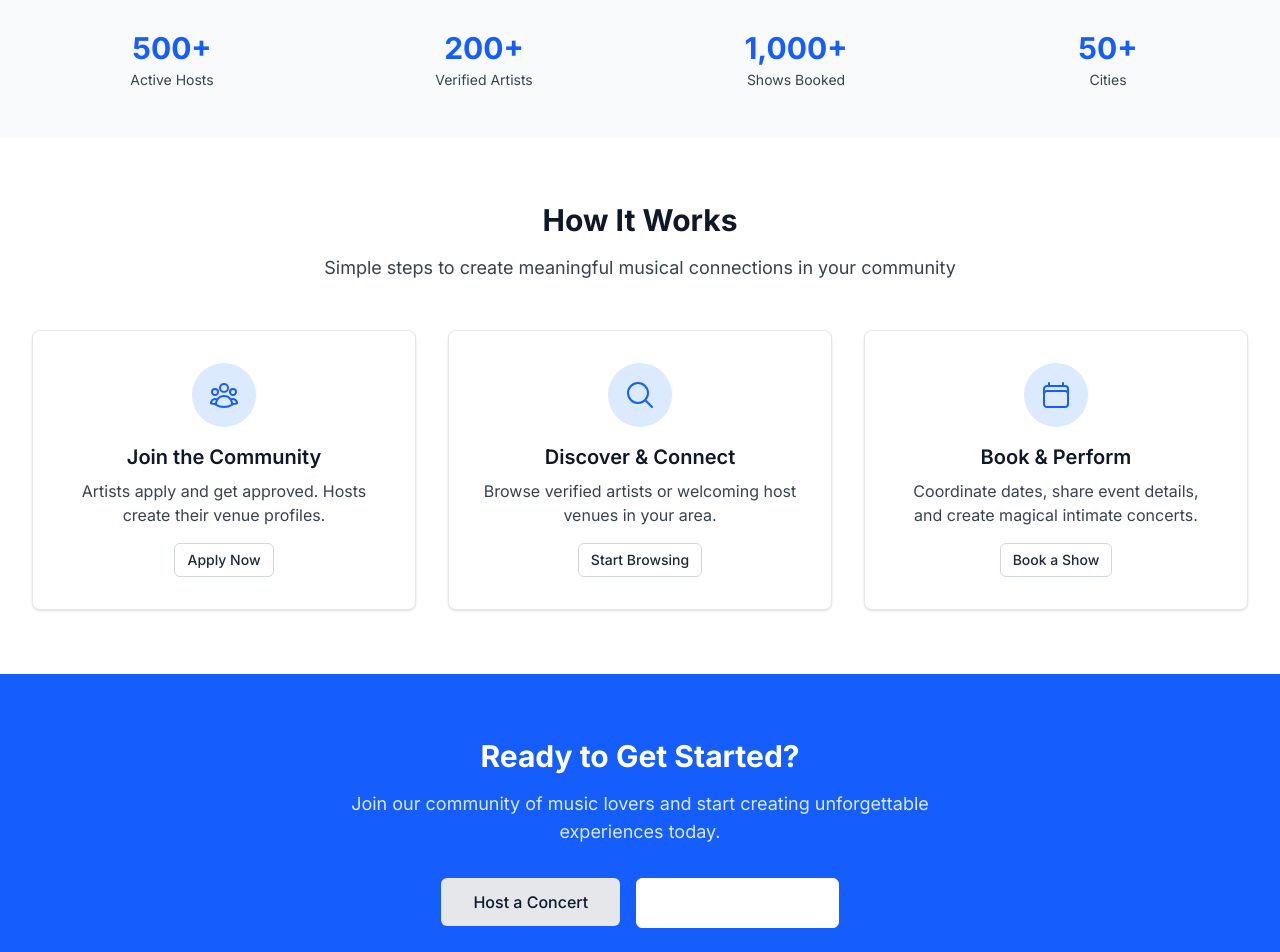
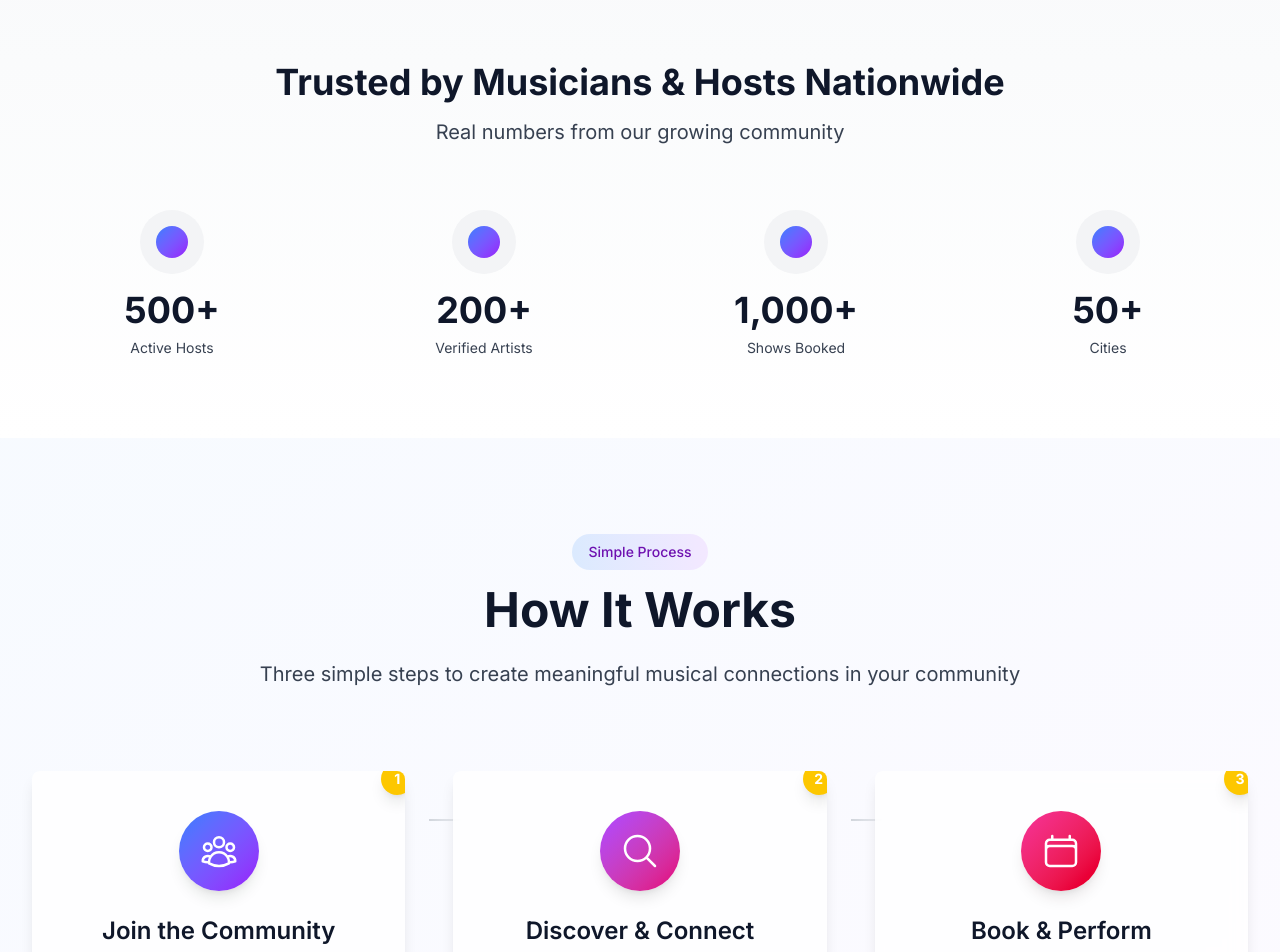
Before and after one commit to BenTyson/tourpad, a Next.js app: page / in a window 1280 px wide. Shown: the part 900-1852 px from the top of the page. Built offline with nearby package versions, Linux system fonts and the light colour scheme.

Commit message:
new homepage sections with animations

```diff
--- a/src/app/page.tsx
+++ b/src/app/page.tsx
@@ -144,73 +144,123 @@ export default function HomePage() {
         </div>
       </section>
 
-      {/* Stats */}
-      <section className="py-12 bg-gray-50">
+      {/* Enhanced Stats Section */}
+      <section className="py-20 bg-gradient-to-b from-gray-50 to-white relative">
         <div className="mx-auto max-w-7xl px-4 sm:px-6 lg:px-8">
-          <div className="grid grid-cols-2 md:grid-cols-4 gap-8 text-center">
-            {featuredStats.map((stat) => (
-              <div key={stat.label}>
-                <div className="text-3xl font-bold text-blue-600">{stat.value}</div>
-                <div className="text-sm text-gray-600 mt-1">{stat.label}</div>
+          <div className="text-center mb-16">
+            <h2 className="text-4xl font-bold text-gray-900 mb-4">
+              Trusted by Musicians & Hosts Nationwide
+            </h2>
+            <p className="text-xl text-gray-600">Real numbers from our growing community</p>
+          </div>
+
+          <div className="grid grid-cols-2 md:grid-cols-4 gap-8">
+            {featuredStats.map((stat, index) => (
+              <div
+                key={stat.label}
+                className="text-center group cursor-pointer transform hover:scale-110 transition-all duration-500"
+                style={{ animationDelay: `${index * 100}ms` }}
+              >
+                <div className="inline-flex items-center justify-center w-16 h-16 rounded-full bg-gray-100 group-hover:bg-white group-hover:shadow-xl transition-all duration-300 mb-4">
+                  <div className="w-8 h-8 bg-gradient-to-br from-blue-500 to-purple-600 rounded-full group-hover:scale-110 transition-transform duration-300"></div>
+                </div>
+                <div className="text-4xl font-bold text-gray-900 mb-2 group-hover:scale-110 transition-transform duration-300 group-hover:text-blue-600">
+                  {stat.value}
+                </div>
+                <div className="text-sm text-gray-600 group-hover:text-gray-900 transition-colors">
+                  {stat.label}
+                </div>
               </div>
             ))}
           </div>
         </div>
       </section>
 
-      {/* How It Works */}
-      <section className="py-16">
-        <div className="mx-auto max-w-7xl px-4 sm:px-6 lg:px-8">
-          <div className="text-center mb-12">
-            <h2 className="text-3xl font-bold text-gray-900 mb-4">
+      {/* Enhanced How It Works */}
+      <section className="py-24 bg-white relative overflow-hidden">
+        <div className="absolute inset-0 bg-gradient-to-br from-blue-50/50 to-purple-50/50"></div>
+        <div className="relative mx-auto max-w-7xl px-4 sm:px-6 lg:px-8">
+          <div className="text-center mb-20">
+            <div className="inline-flex items-center px-4 py-2 bg-gradient-to-r from-blue-100 to-purple-100 text-purple-800 rounded-full text-sm font-medium mb-4">
+              Simple Process
+            </div>
+            <h2 className="text-5xl font-bold text-gray-900 mb-6">
               How It Works
             </h2>
-            <p className="text-lg text-gray-600 max-w-2xl mx-auto">
-              Simple steps to create meaningful musical connections in your community
+            <p className="text-xl text-gray-600 max-w-3xl mx-auto leading-relaxed">
+              Three simple steps to create meaningful musical connections in your community
             </p>
           </div>
 
-          <div className="grid md:grid-cols-3 gap-8">
+          <div className="grid md:grid-cols-3 gap-12">
             {howItWorksSteps.map((step, index) => (
-              <Card key={step.title} className="text-center">
-                <CardContent className="p-8">
-                  <div className="inline-flex items-center justify-center w-16 h-16 bg-blue-100 text-blue-600 rounded-full mb-4">
-                    <step.icon className="w-8 h-8" />
+              <div key={step.title} className="group relative">
+                {/* Connecting line */}
+                {index < howItWorksSteps.length - 1 && (
+                  <div className="hidden md:block absolute top-12 left-full w-12 h-0.5 bg-gradient-to-r from-gray-300 to-transparent transform translate-x-6"></div>
+                )}
+
+                <Card className="text-center hover:shadow-2xl transform hover:-translate-y-4 transition-all duration-500 group border-0 shadow-lg bg-white/80 backdrop-blur-sm relative overflow-hidden">
+                  {/* Number badge */}
+                  <div className="absolute -top-2 -right-2 w-8 h-8 bg-yellow-400 rounded-full flex items-center justify-center text-white font-bold text-sm shadow-lg group-hover:scale-125 transition-transform duration-300">
+                    {index + 1}
                   </div>
-                  <h3 className="text-xl font-semibold text-gray-900 mb-2">
+
+                  <CardContent className="p-10">
+                    <div className={`inline-flex items-center justify-center w-20 h-20 rounded-full bg-gradient-to-br ${
+                      index === 0 ? 'from-blue-500 to-purple-600' :
+                      index === 1 ? 'from-purple-500 to-pink-600' :
+                      'from-pink-500 to-red-600'
+                    } text-white mb-6 group-hover:scale-110 group-hover:rotate-6 transition-all duration-500 shadow-lg`}>
+                      <step.icon className="w-10 h-10" />
+                    </div>
+
+                    <h3 className="text-2xl font-semibold text-gray-900 mb-4 group-hover:text-transparent group-hover:bg-clip-text group-hover:bg-gradient-to-r group-hover:from-blue-600 group-hover:to-purple-600 transition-all duration-300">
                       {step.title}
                     </h3>
-                  <p className="text-gray-600 mb-4">
+                    <p className="text-gray-600 mb-6 leading-relaxed text-lg">
                       {step.description}
                     </p>
-                  <Button variant="outline" size="sm">
+                    <Button variant="outline" size="sm" className="group-hover:shadow-lg transform group-hover:scale-105 transition-all duration-300">
                       {step.cta}
+                      <span className="ml-2 transition-transform group-hover:translate-x-1">→</span>
                     </Button>
                   </CardContent>
                 </Card>
+              </div>
             ))}
           </div>
         </div>
       </section>
 
-      {/* CTA Section */}
-      <section className="py-16 bg-blue-600">
-        <div className="mx-auto max-w-7xl px-4 sm:px-6 lg:px-8 text-center">
-          <h2 className="text-3xl font-bold text-white mb-4">
+      {/* Enhanced Final CTA Section */}
+      <section className="py-24 bg-gradient-to-br from-blue-600 to-purple-700 relative overflow-hidden">
+        <div className="absolute inset-0 bg-black/20"></div>
+        <div className="absolute inset-0">
+          <div className="absolute top-1/4 right-1/4 w-96 h-96 bg-white/5 rounded-full blur-3xl"></div>
+          <div className="absolute bottom-1/4 left-1/4 w-72 h-72 bg-yellow-300/10 rounded-full blur-3xl"></div>
+        </div>
+
+        <div className="relative mx-auto max-w-4xl px-4 sm:px-6 lg:px-8 text-center">
+          <h2 className="text-5xl font-bold text-white mb-6">
             Ready to Get Started?
           </h2>
-          <p className="text-blue-100 text-lg mb-8 max-w-2xl mx-auto">
-            Join our community of music lovers and start creating unforgettable experiences today.
+          <p className="text-xl text-blue-100 mb-12 max-w-2xl mx-auto leading-relaxed">
+            Join thousands of musicians and hosts creating unforgettable experiences together.
           </p>
-          <div className="flex flex-col sm:flex-row gap-4 justify-center">
+          <div className="flex flex-col sm:flex-row gap-6 justify-center">
             <Link href="/register?type=host">
-              <Button size="lg" variant="secondary" className="px-8">
+              <Button size="lg" variant="secondary" className="px-12 py-4 text-lg shadow-2xl hover:shadow-3xl transform hover:scale-105 transition-all duration-300 group">
+                <HomeIcon className="w-6 h-6 mr-3" />
                 Host a Concert
+                <span className="ml-3 transition-transform group-hover:translate-x-1">→</span>
               </Button>
             </Link>
             <Link href="/register?type=artist">
-              <Button size="lg" variant="outline" className="px-8 border-white text-white hover:bg-white hover:text-blue-600">
+              <Button size="lg" variant="outline" className="px-12 py-4 text-lg border-white/30 text-white hover:bg-white hover:text-purple-600 shadow-2xl hover:shadow-3xl transform hover:scale-105 transition-all duration-300 group backdrop-blur-sm">
+                <MusicalNoteIcon className="w-6 h-6 mr-3" />
                 Perform at Shows
+                <span className="ml-3 transition-transform group-hover:translate-x-1">→</span>
               </Button>
             </Link>
           </div>
```
Lines whose indentation alone changed are shown as unchanged.
